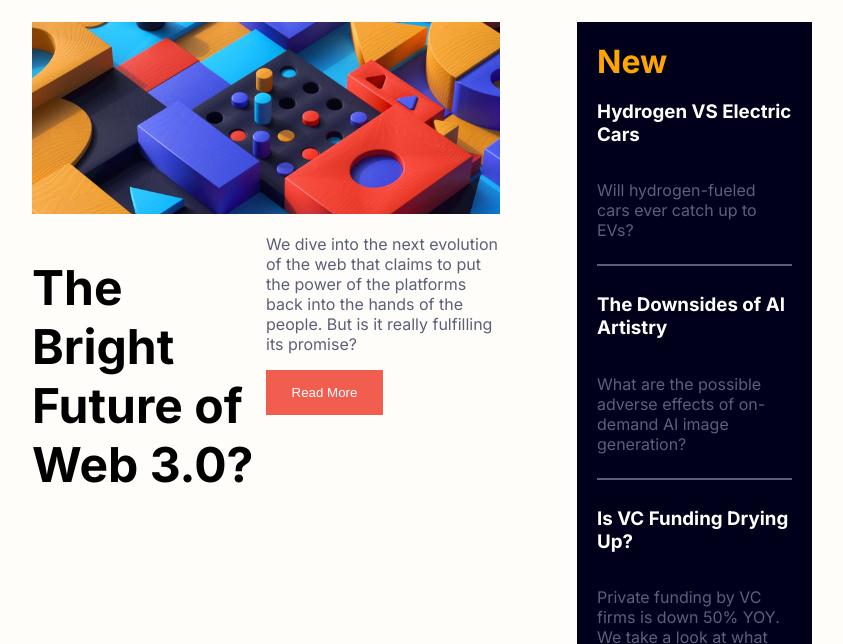
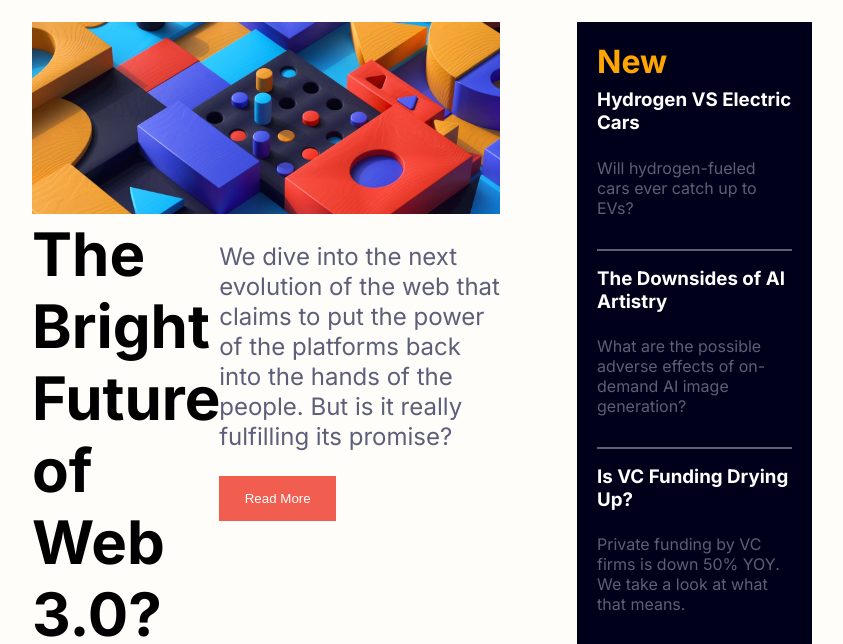
Before and after one commit to ImNicolasG/news-homepage, a plain HTML site: page index.html in a window 1280 px wide. Shown: the part 156-800 px from the top of the page, without its empty margins (218-1061 px from the left). Drawn offline with Linux system fonts and the light colour scheme.

Commit message:
Worked on sizing of the fonts

```diff
--- a/styles.css
+++ b/styles.css
@@ -17,7 +17,7 @@ header {
     list-style: none;
     align-items: center;
     justify-content: space-between;
-    padding-bottom: 50px;
+    padding-bottom: 25px;
 }
 
 #navbar {
@@ -44,6 +44,7 @@ header {
 #priority {
     display: flex;
     justify-content: space-between;
+    padding: 25px 0;
 
 }
 
@@ -57,9 +58,15 @@ header {
 }
 
 #featured h1 {
-    font-size: 48px;
+    font-size: 60px;
     float: left;
-    width: 50%;
+    width: 40%;
+    margin: 0;
+}
+
+#featured p {
+    font-size: 24px;
+    line-height: 30px;
 }
 
 #featured button {
@@ -89,6 +96,7 @@ header {
 
 #new h3 {
     color: white;
+    margin: 0;
 }
 
 hr {
```
